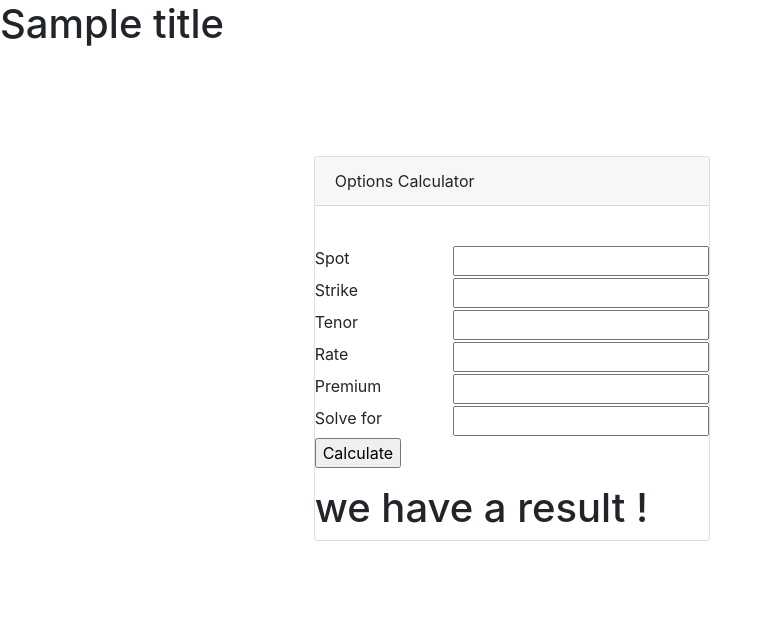
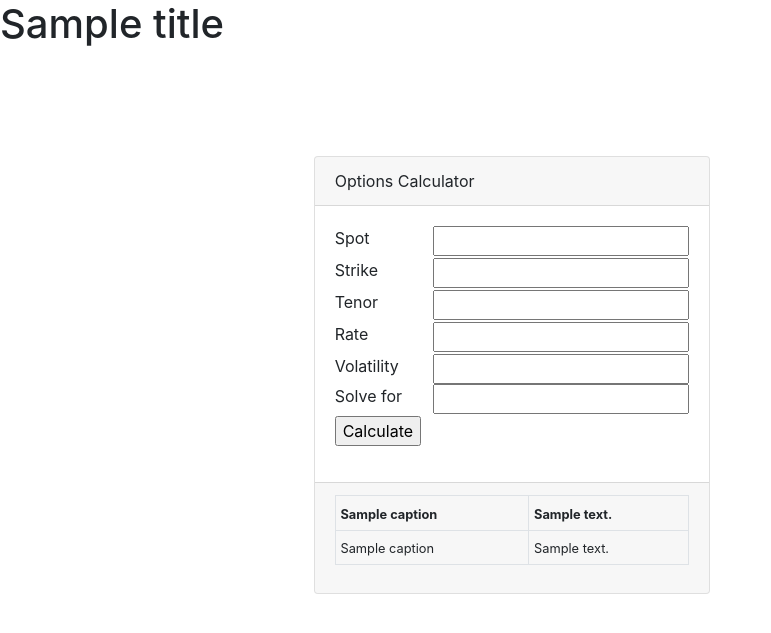
Before and after one commit to testfolk/webfin, a Python web app: template src/webfin/web/templates/eval.html in a window 1280 px wide. Shown: the top 633 px of the page, without its empty margins (0-771 px from the left). Run offline with Jinja, Linux system fonts and the light colour scheme; the template is opened without the code that fills it: most values are stand-ins (such as "Sample title", 1, 10 or a date in 2020); form fields are guessed from the names that the template uses.

Commit message:
fixed bug with impl vol

```diff
--- a/src/webfin/web/templates/eval.html
+++ b/src/webfin/web/templates/eval.html
@@ -1,4 +1,3 @@
-
 {% extends "base.html" %}
 {% block content %}
 <div class="container" style="width:80%">
@@ -10,7 +9,7 @@
                 <div class="card-header">
                     Options Calculator
                 </div>
-                <div class="card-body"></div>
+                <div class="card-body">
                     <form method=POST action="/optcalc">
                         <div class="row">
                             <div class="col">
@@ -52,22 +51,30 @@
                         <div class="row">
                             {% if sf == 'Volatility' %}
                             <div class="col">
-                            <div>{{ form.volatility.label }}</div>
+                                <div>{{ form.premium.label }}</div>
+                            </div>
+                            <div class="col">
+                                <div>{{ form.premium() }}</div>
+                            </div>
+                            {% endif %}
+                        </div>
+
+                        <div class="row">
+
+                            <div class="col">
+                                <div>
+                                    {% if sf == 'Volatility' %}
+                                    Est. Vol.
+                                    {% else %}
+                                    Volatility
+                                    {% endif %}
+                                </div>
                             </div>
                             <div class="col">
                                 <div>{{ form.volatility() }}</div>
                             </div>
 
 
-                        {% else %}
-                        <div class="col">
-                            <div>{{ form.premium.label }}</div>
-                        </div>
-                        <div class="col">
-                            <div>{{ form.premium() }}</div>
-                        </div>
-
-                        {% endif %}
                         </div>
 
 
@@ -89,9 +96,31 @@
 
                     </form>
 
+
+                </div>
+
+
                 {% if result %}
-                <h1>we have a result !</h1>
-                {% endif %}
+                   <div class="card-footer">
+                       <table class="table table-bordered table-sm">
+                           <tr>
+                               <td><small><span class="font-weight-bold">{{result.solution.caption}}</span></small></td>
+                               <td><small><span class="font-weight-bold">{{result.solution.content}}</span></small></td>
+                           </tr>
+                           {% for  detail in result.details %}
+                           <tr>
+                               <td><small>{{ detail.caption }}</small></td>
+                               <td><small>{{ detail.content }}</small></td>
+                           </tr>
+                           {%  endfor %}
+
+
+
+                       </table>
+
+
+                </div>
+                {% endif%}
             </div>
         </div>
         <div class="col-6">
```
Also changed, not shown: tests/test_http.py (+3 -5 lines), src/webfin/core/broker.py (line endings or trailing spaces), src/webfin/web/views.py (line endings or trailing spaces). Lines whose indentation alone changed are shown as unchanged.
